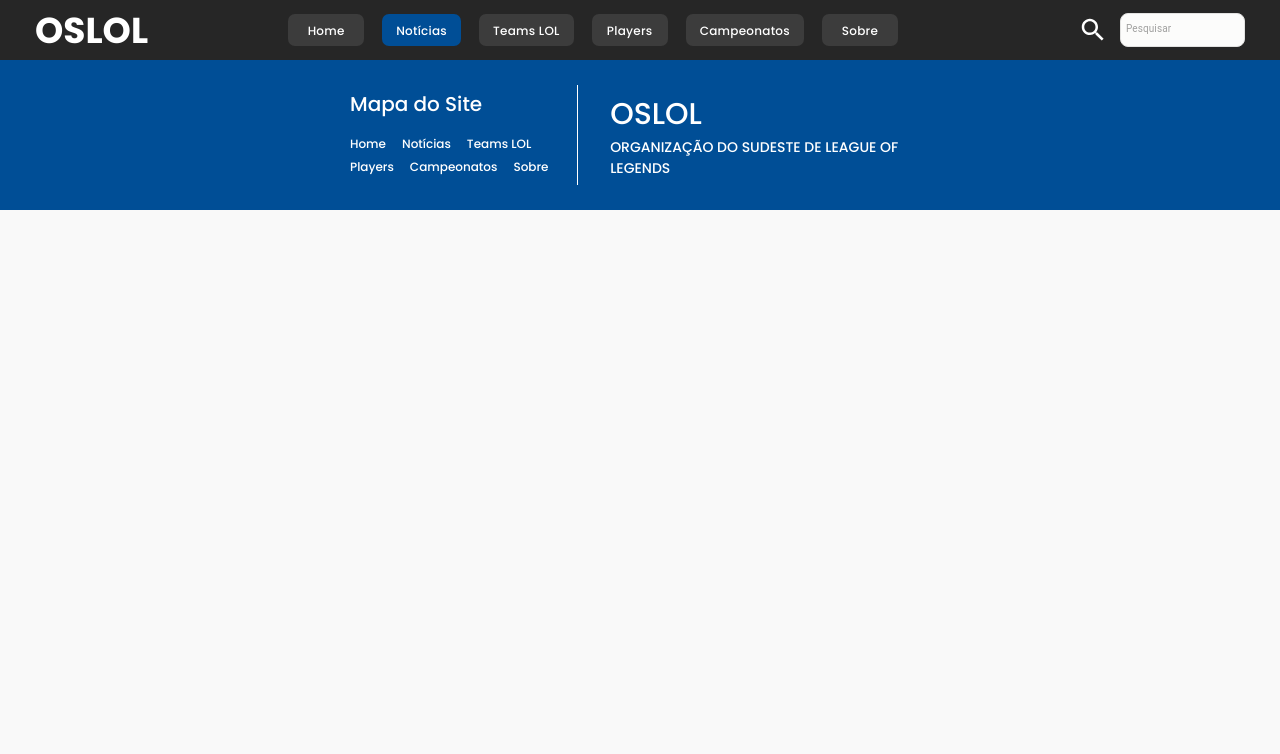
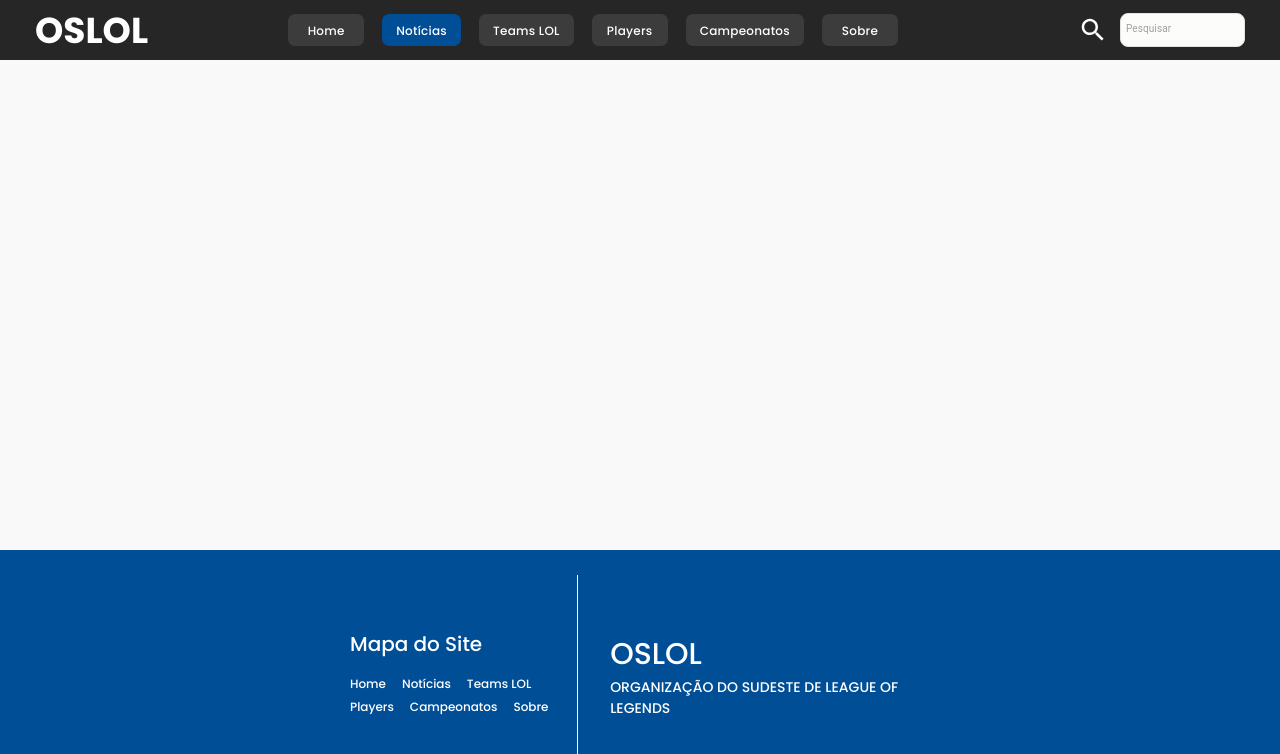
Before and after one commit to igorcasconi/feslol, a React (Create React App) app: page /news in a window 1280 px wide. Shown: the top 754 px of the page. Built offline with nearby package versions, Linux system fonts and the light colour scheme.

Commit message:
feat(news): added structure news and fixed footer

```diff
--- a/src/Navigation/Routes.tsx
+++ b/src/Navigation/Routes.tsx
@@ -1,17 +1,20 @@
 import React from 'react'
 import { Route } from 'react-router-dom'
 
-import { Column, Footer, TopBar } from '../components'
+import { Column, Footer, TopBar } from 'components'
 
-import { Home } from '../screens/Home'
-import { linksMenu } from '../helpers/topbar'
+import { Home, ListNews } from 'screens'
+import { linksMenu } from 'helpers/topbar'
 
 const Routes: React.FC = () => (
-  <Column width='100%' height='100%'>
+  <Column width='100vw' height='100vh' mb='0'>
     <TopBar />
     <Column width='100%' height='100%'>
       <Route exact path={linksMenu.urlHome}>
         <Home />
+      </Route>
+      <Route exact path={linksMenu.urlNews}>
+        <ListNews />
       </Route>
       <Footer />
     </Column>
--- a/src/components/Footer/Footer.tsx
+++ b/src/components/Footer/Footer.tsx
@@ -1,18 +1,16 @@
 import React from 'react'
 
-import { Column } from '../Column'
-import { Row } from '../Row'
-import { Text } from '../Text'
+import { Column, Row, Text } from 'components'
 
-import { menuItems } from '../../helpers/topbar'
-import { MenuProps } from '../TopBar/types'
+import { menuItems } from 'helpers/topbar'
+import { MenuProps } from 'components/TopBar/types'
 import { Link } from '@material-ui/core'
 
 const Footer: React.FC = () => (
   <Column width='100%' justifyContent='center' alignItems='center'>
     <Row
       width='100%'
-      height='150px'
+      height='250px'
       bgcolor='#004E96'
       paddingX={['10px', '50px', '250px', '350px', '450px']}
       paddingY='25px'
--- a/src/components/TopBar/TopBar.tsx
+++ b/src/components/TopBar/TopBar.tsx
@@ -4,10 +4,10 @@ import { Button, OutlinedInputProps, TextField, useMediaQuery, Modal, Backdrop,
 import SearchIcon from '@material-ui/icons/Search'
 import ViewHeadlineIcon from '@material-ui/icons/ViewHeadline'
 
-import { Row, Column } from '../../components'
+import { Row, Column } from 'components'
 import { TextMenu, TitleLogo, useStylesInput } from './style'
 
-import { menuItems } from '../../helpers/topbar'
+import { menuItems } from 'helpers/topbar'
 import { MenuProps } from './types'
 
 const TopBar: React.FC = () => {
--- /dev/null
+++ b/src/screens/News/ListNews/index.ts
@@ -0,0 +1 @@
+export { default as ListNews } from './ListNews'
--- /dev/null
+++ b/src/screens/News/index.ts
@@ -0,0 +1 @@
+export * from './ListNews'
--- /dev/null
+++ b/src/screens/index.ts
@@ -0,0 +1,2 @@
+export * from './News'
+export * from './Home'
--- a/src/utils/mockedHome.ts
+++ b/src/utils/mockedHome.ts
@@ -1,4 +1,4 @@
-import logo from '../assets/logo.png'
+import logo from 'assets/logo.png'
 
 export const listNews = [
   {
--- a/tsconfig.json
+++ b/tsconfig.json
@@ -18,7 +18,8 @@
     "resolveJsonModule": true,
     "isolatedModules": true,
     "noEmit": true,
-    "jsx": "react-jsx"
+    "jsx": "react-jsx",
+    "baseUrl": "src"
   },
   "include": [
     "src"
```
Also changed, not shown: src/screens/Home/Home.tsx (+6 -6 lines), src/screens/News/ListNews/ListNews.tsx (added, +7 -0 lines).
